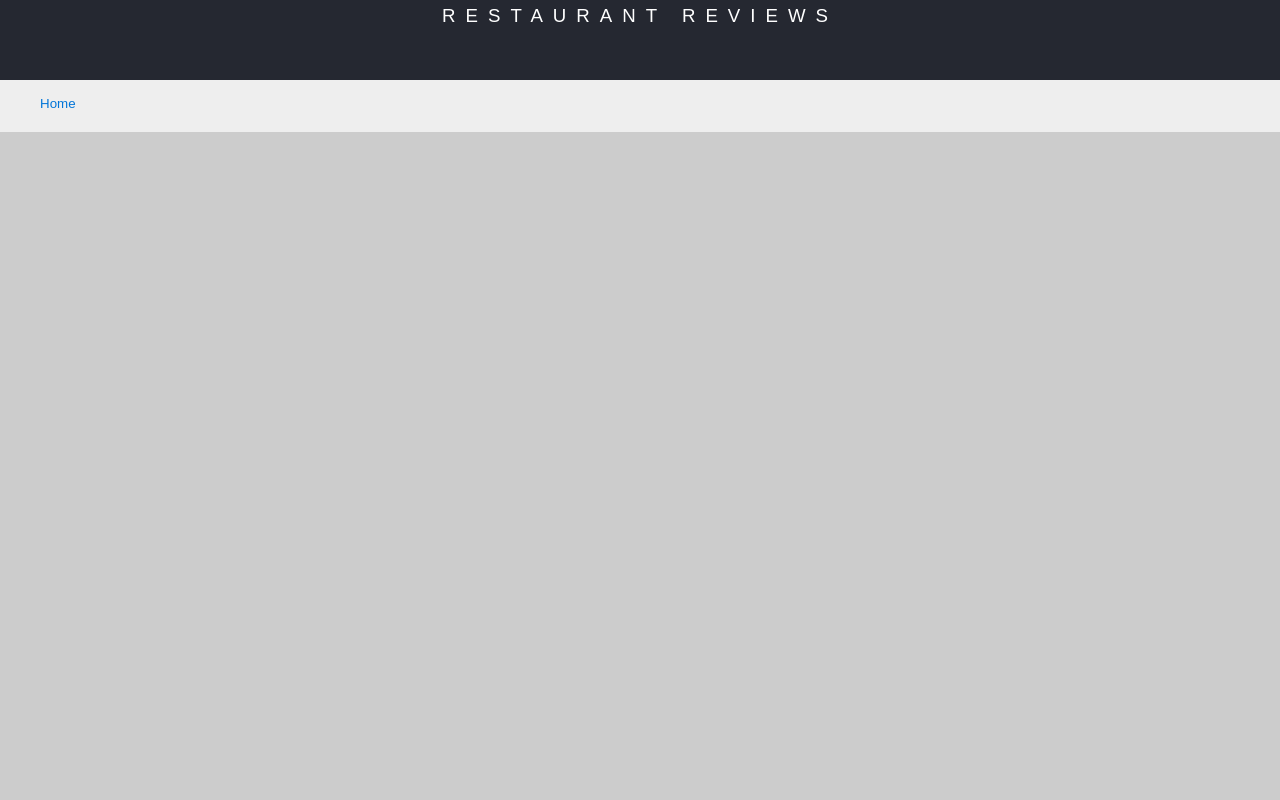
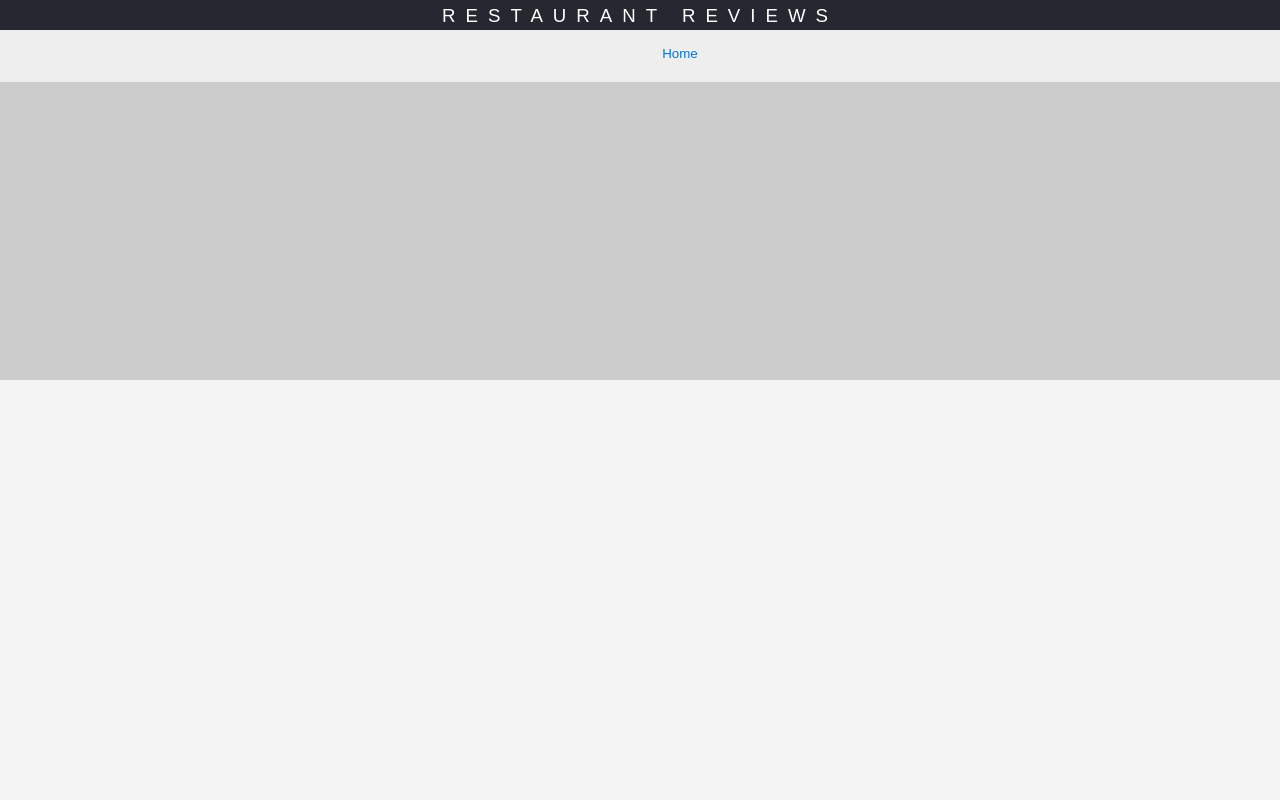
Before and after one commit to panoskob91/restaurant-reviews-part1, a plain HTML site: page restaurant.html in a window 1280 px wide. Shown: the top 800 px of the page. Drawn offline with Linux system fonts and the light colour scheme; some packages are replaced by stand-ins of ours.

Commit message:
restaurant Reviews

```diff
--- a/css/styles.css
+++ b/css/styles.css
@@ -242,9 +242,9 @@ nav h1 a {
   top: 120px; */
   /*width: 50%;*/
   width: 100%;
-  height: 40%;
+  height: 300px;
   position: absolute;
-  top: 120px;
+  top: 80px;
   right: 0;
   left: 0;
 
--- a/js/restaurant_info.js
+++ b/js/restaurant_info.js
@@ -1,5 +1,13 @@
 let restaurant;
 var map;
+
+if (navigator.serviceWorker) {
+  navigator.serviceWorker.register('/sw.js').then(function(res){
+    console.log('Restaurant info success: ' + res);
+  }).catch(function(err){
+    console.log('Restaurants info failure: ' + err);
+  });
+}
 
 /**
  * Initialize Google map, called from HTML.
--- a/restaurant.html
+++ b/restaurant.html
@@ -16,11 +16,12 @@
     <!-- Beginning nav -->
     <nav>
       <h1><a href="/">Restaurant Reviews</a></h1>
+
+    <!-- Beginning breadcrumb -->
+      <ul id="breadcrumb" >
+        <li><a href="/">Home</a></li>
+      </ul>
     </nav>
-    <!-- Beginning breadcrumb -->
-    <ul id="breadcrumb" >
-      <li><a href="/">Home</a></li>
-    </ul>
     <!-- End breadcrumb -->
     <!-- End nav -->
   </header>
@@ -29,7 +30,7 @@
   <!-- Beginning main -->
   <main id="maincontent">
     <!-- Beginning map -->
-    <section id="map-container">
+    <section id="map-container" role="application">
       <div id="map"></div>
     </section>
     <!-- End map -->
```
Also changed, not shown: index.html (+1 -1 lines).
